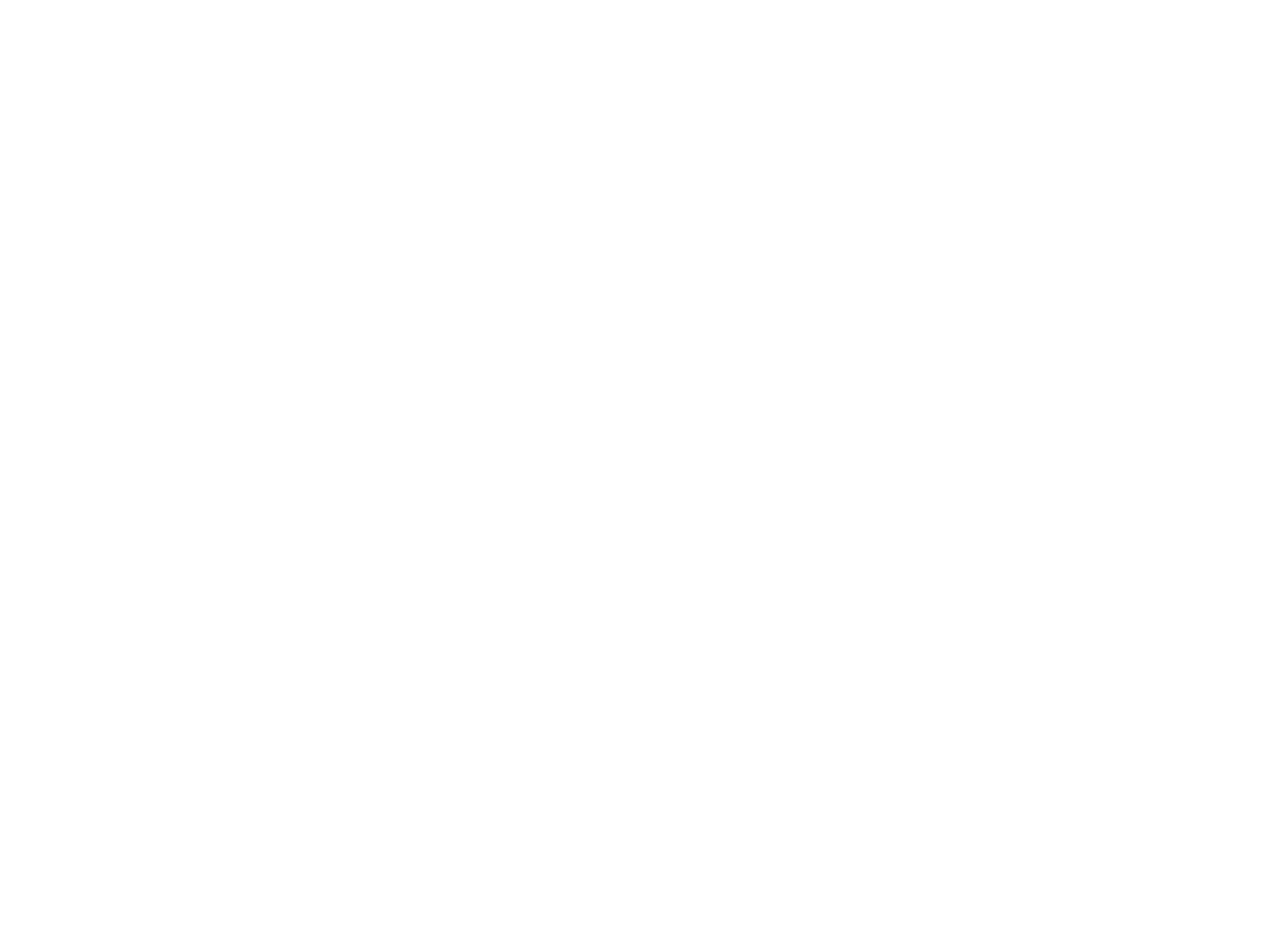
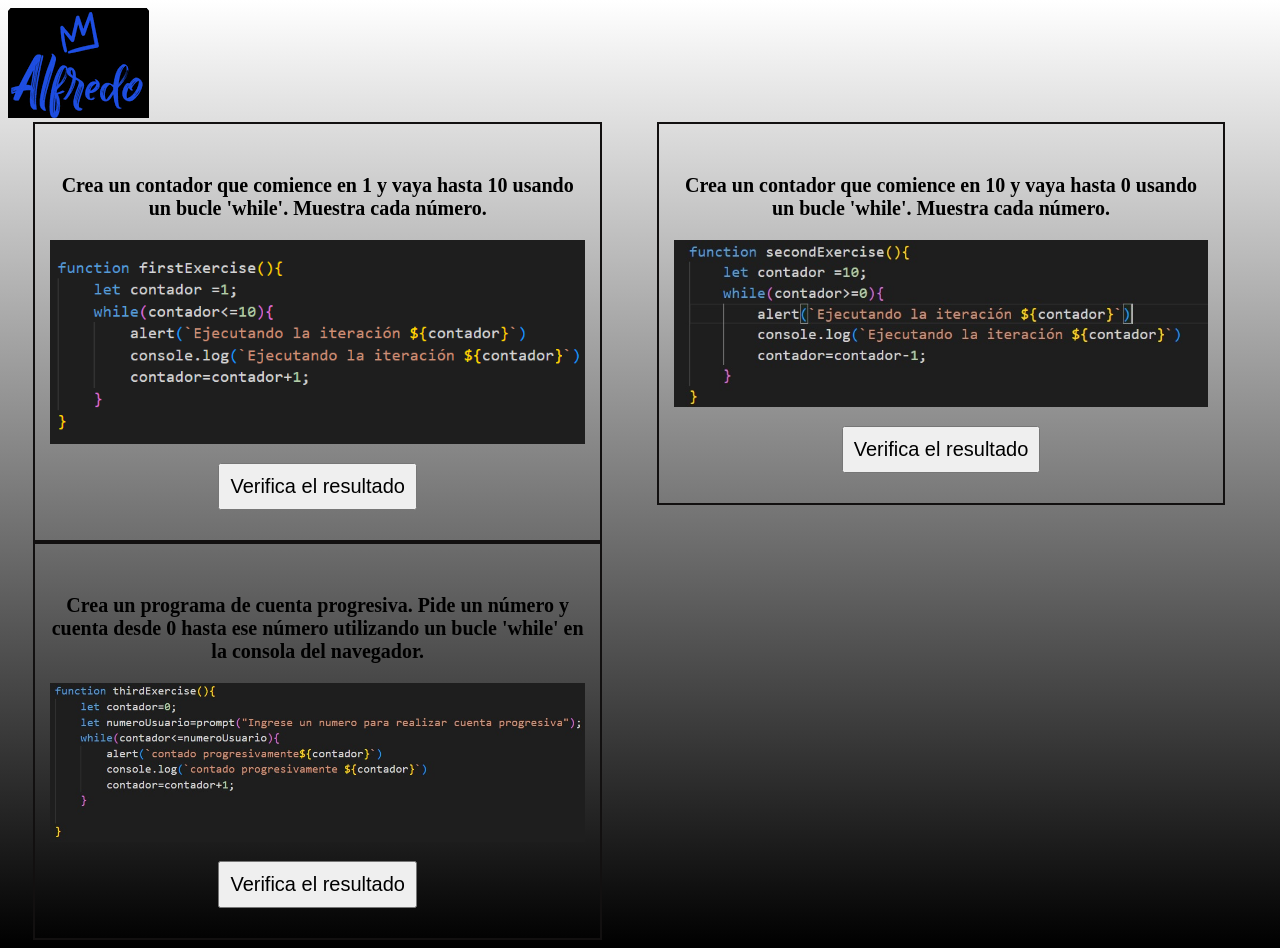
Before and after one commit to alfredN0bel/resoluciondeproyectos, a plain HTML site: page ejercicio siete/indexsiete.html in a window 1280 px wide. Before the commit the page ends 800 px from the top, so only its background shows below. Drawn offline with Linux system fonts and the light colour scheme.

Commit message:
fin de ejercicio siete

```diff
--- a/ejercicio siete/indexsiete.html
+++ b/ejercicio siete/indexsiete.html
@@ -3,9 +3,34 @@
 <head>
     <meta charset="UTF-8">
     <meta name="viewport" content="width=device-width, initial-scale=1.0">
+    <link rel="stylesheet" href="stylesiete.css">
     <title>Document</title>
 </head>
 <body>
+    <header ><img src="imgSiete/images.png" alt="logo" class="encabezado">
+        <main>
+            <li>
 
+                <p>Crea un contador que comience en 1 y vaya hasta 10 usando un bucle 'while'. Muestra cada número.</p>
+                <img src="imgSiete/7.png" alt="respuesta" class="respuestaImagen">
+                <button onclick="firstExercise();" class="botones">Verifica el      resultado</button>
+
+            </li>
+
+            <li>
+
+                <p>Crea un contador que comience en 10 y vaya hasta 0 usando un bucle 'while'. Muestra cada número.</p>
+                <img src="imgSiete/71.jpg" alt="respuesta" class="respuestaImagen">
+                <button onclick="secondExercise();" class="botones">Verifica el resultado</button>
+            </li>
+
+            <li>
+
+                <p>Crea un programa de cuenta progresiva. Pide un número y cuenta desde 0 hasta ese número utilizando un bucle 'while' en la consola del navegador.</p>
+                <img src="imgSiete/72.jpg" alt="respuesta" class="respuestaImagen">
+                <button onclick="thirdExercise();" class="botones">Verifica el resultado</button>
+            </li>
+        </main>
+    <script src="proyectosiete.js"></script>
 </body>
 </html>
--- a/ejercicio siete/proyectosiete.js
+++ b/ejercicio siete/proyectosiete.js
@@ -0,0 +1,31 @@
+//Crea un contador que comience en 1 y vaya hasta 10 usando un bucle 'while'. Muestra cada número.
+
+function firstExercise(){
+    let contador =1;
+    while(contador<=10){
+        alert(`Ejecutando la iteración ${contador}`)
+        console.log(`Ejecutando la iteración ${contador}`)
+        contador=contador+1;
+    }
+}
+
+//Crea un contador que comience en 10 y vaya hasta 0 usando un bucle 'while'. Muestra cada número.
+function secondExercise(){
+    let contador =10;
+    while(contador>=0){
+        alert(`Ejecutando la iteración ${contador}`)
+        console.log(`Ejecutando la iteración ${contador}`)
+        contador=contador-1;
+    }
+}
+//Crea un programa de cuenta progresiva. Pide un número y cuenta desde 0 hasta ese número utilizando un bucle 'while' en la consola del navegador.
+function thirdExercise(){
+    let contador=0;
+    let numeroUsuario=prompt("Ingrese un numero para realizar cuenta progresiva");
+    while(contador<=numeroUsuario){
+        alert(`contado progresivamente${contador}`)
+        console.log(`contado progresivamente ${contador}`)
+        contador=contador+1;
+    }
+
+}
--- a/ejercicio siete/stylesiete.css
+++ b/ejercicio siete/stylesiete.css
@@ -0,0 +1,62 @@
+body{
+    background: linear-gradient(white,black);
+}
+.ejercicios{
+    padding: 50px;
+    list-style-type: none;
+
+}
+ li{
+    display:inline-block;
+    text-align: center;
+    width: 45%;
+    vertical-align: top;
+    margin: 0  2.0%;
+    width: 940 px;
+    padding: 30px 15px;
+    box-sizing: border-box;
+    border-color: rgb(18, 16, 16);
+    border-width: 2px;
+    border-style: solid;
+}
+ p{
+    font-size: 20px;
+    font-weight: bold;
+}
+
+.botones{
+    font-size: 20px;
+    text-align: center;
+    padding: 10px;
+    margin-top: 15px;
+
+
+}
+.respuestaImagen{
+    width: 100%;
+    height: auto;
+}
+header{
+    width: 100%;
+}
+
+@media screen and (max-width:480px){
+
+      img{
+        width: 100%;
+      }
+    .botones {
+        font-size: 90%;
+      }
+   li,p{
+        text-align: center;
+        font-size: auto;
+        width: auto;
+    }
+    .encabezado{
+        width: auto;
+    }
+
+
+
+}
```
Also changed, not shown: index.html (+2 -2 lines), ejercicio siete/imgSiete/7.png (added), ejercicio siete/imgSiete/71.jpg (added), ejercicio siete/imgSiete/72.jpg (added), ejercicio siete/imgSiete/images.png (added).
